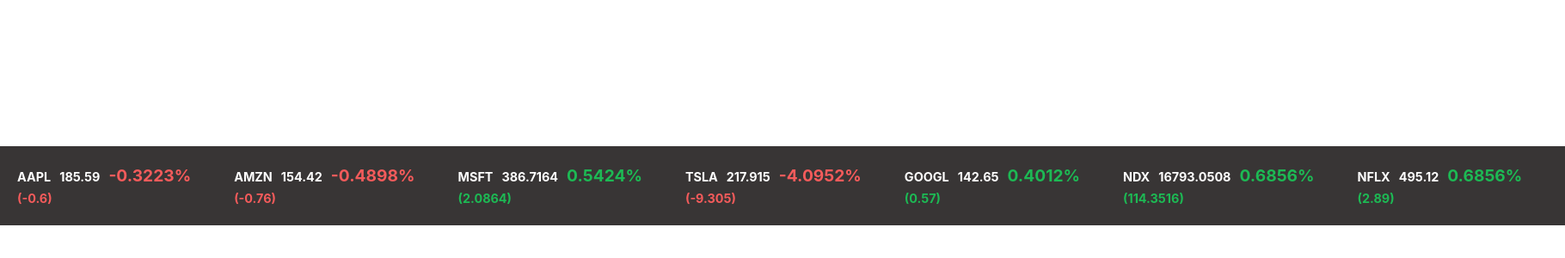
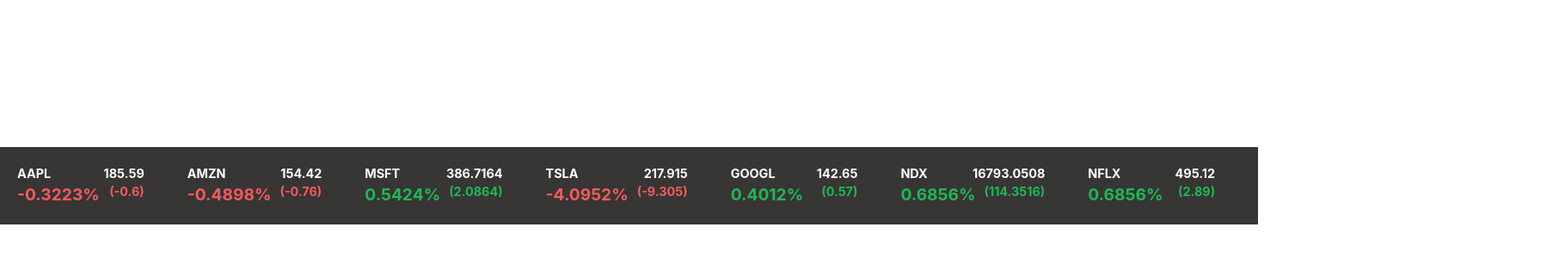
Before and after one commit to RKPinata/news-website, a React (Vite) app: page / in a window 1280 px wide. Shown: the part 184-484 px from the top of the page at 86% size, 1820 px wide, since content can reach past the window. Built offline with nearby package versions, Linux system fonts and the light colour scheme.

Commit message:
"changed font colours"

```diff
--- a/src/components/stock-display/StockDisplay.jsx
+++ b/src/components/stock-display/StockDisplay.jsx
@@ -16,8 +16,11 @@
   return (
     <div className="stock-row-container">
       <div className="stock-display">
+        <div className="top-line">
           <span className="ticker">{ticker}</span>
           <span className="latest-price">{latestPrice}</span>
+        </div>
+        <div className="bottom-line">
           <span className="percentage-change" style={percentageChangeStyle}>
             {percentageChange}%
           </span>
@@ -26,5 +29,6 @@
           </span>
         </div>
       </div>
+    </div>
   );
 }
--- a/src/components/stock-display/stock-display.css
+++ b/src/components/stock-display/stock-display.css
@@ -7,20 +7,31 @@
   align-items: flex-start; /* Align items to the top */
   padding: 10px;
   background-color: #383535; /* Background color for the row container */
+  width: 100%; /* Ensure the container takes up the full width */
 }
 
 /* Styling for each stock display */
 .stock-display {
+  display: flex;
+  flex-grow: 1;
   margin-right: 20px; /* Add some spacing between stock displays */
+  flex-direction: column; /* Stack children vertically */
 }
 
-  /* Styling for individual spans */
+/* Styling for top and bottom lines */
+.top-line,
+.bottom-line {
+  display: flex;
+  justify-content: space-between;
+  width: 100%; /* Make sure it takes the full width of the parent */
+}
+
+/* Additional styling for individual spans */
 .stock-display span {
   margin-right: 10px; /* Add spacing between the spans inside each stock display */
   font-weight: bold; /* Make the text bold */
 }
 
-  /* Additional styling for individual spans based on their content */
 .stock-display .ticker {
   color: #ffffff; /* Blue color for ticker */
   font-size: 0.9rem;
@@ -32,7 +43,7 @@
 }
 
 .stock-display .percentage-change {
-    color: #dc3545; /* Red color for price change */
+  color: #dc3545; /* Red color for percentage change */
   font-size: 1.2rem;
 }
 
```
Lines whose indentation alone changed are shown as unchanged.
